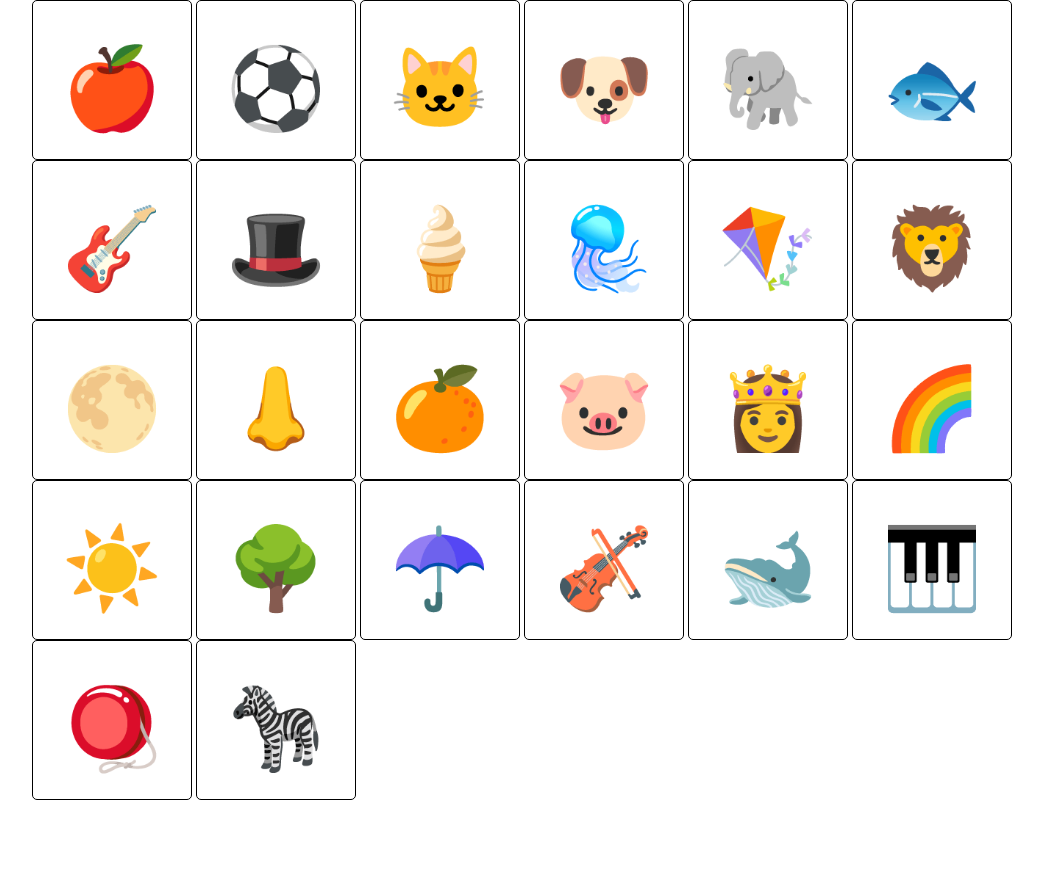
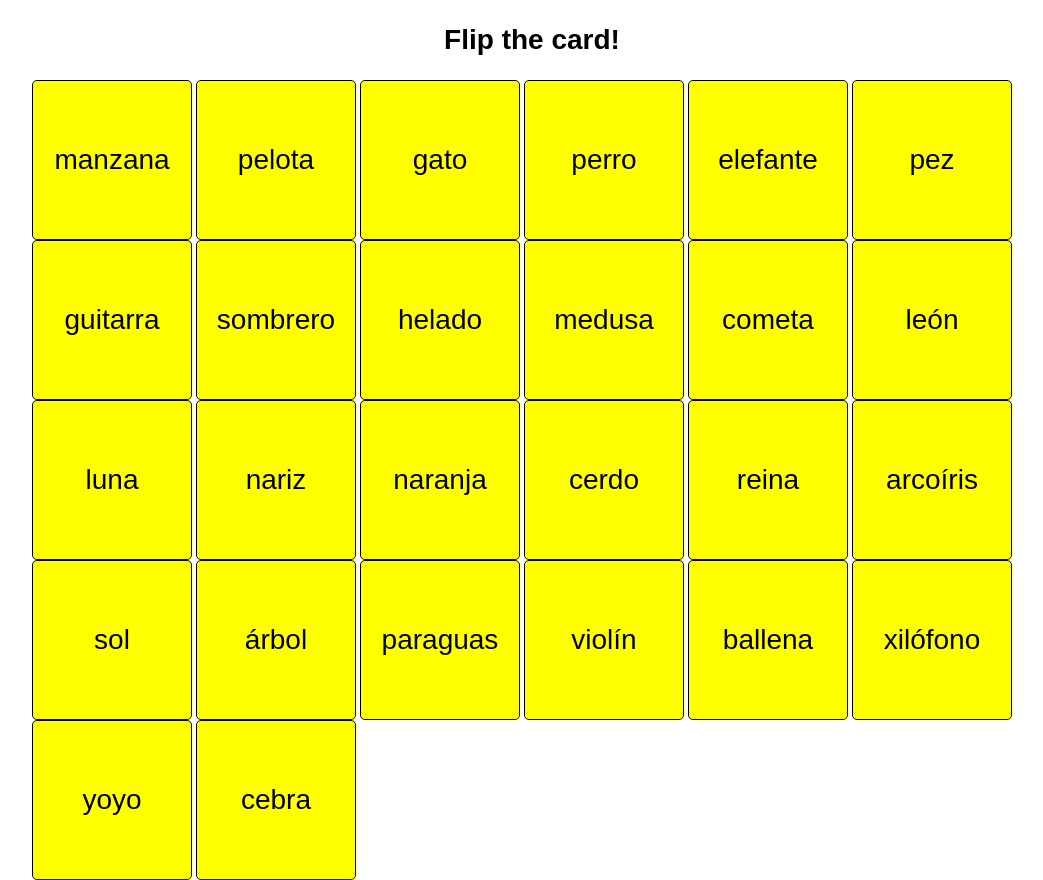
Before and after one commit to pamelaiman/tile-flip, a React (Vite) app: page / in a window 1280 px wide. Shown: the whole page, without its empty margins (108-1151 px from the left). Before the commit the page ends 817 px from the top, so only its background shows below. Built offline with nearby package versions, Linux system fonts and the light colour scheme.

Commit message:
flashcards

```diff
--- a/index.html
+++ b/index.html
@@ -4,7 +4,7 @@
         <meta charset="UTF-8" />
         <link rel="icon" type="image/svg+xml" href="/vite.svg" />
         <meta name="viewport" content="width=device-width, initial-scale=1.0" />
-        <title>Pamela's Toddler Tile Flip</title>
+        <title>Pamela's Spanish Flashcards</title>
     </head>
     <body>
         <div id="root"></div>
--- a/src/App.jsx
+++ b/src/App.jsx
@@ -10,10 +10,15 @@ export default function App() {
         <Box
             key={square.id}
             on={square.on}
-            word={square.word}
             emoji={square.emoji}
+            spanishword={square.spanishword}
         />
     ));
 
-    return <main>{squareElements}</main>;
+    return (
+        <main>
+            <h1>Flip the card!</h1>
+            {squareElements}
+        </main>
+    );
 }
--- a/src/Box.jsx
+++ b/src/Box.jsx
@@ -10,9 +10,9 @@ export default function Box(props) {
     return (
         <div onClick={flipCard} className="box">
             {showWord ? (
-                <div className="Word">{props.word}</div>
+                <div className="Emoji">{props.emoji}</div>
             ) : (
-                <div className="Emoji">{props.emoji}</div>
+                <div className="SpanishWord">{props.spanishword}</div>
             )}
         </div>
     );
--- a/src/Boxes.jsx
+++ b/src/Boxes.jsx
@@ -2,157 +2,157 @@ export default [
     {
         id: 1,
         on: false,
-        word: "apple",
         emoji: "🍎",
+        spanishword: "manzana",
     },
     {
         id: 2,
         on: false,
-        word: "ball",
         emoji: "⚽️",
+        spanishword: "pelota",
     },
     {
         id: 3,
         on: false,
-        word: "cat",
         emoji: "🐱",
+        spanishword: "gato",
     },
     {
         id: 4,
         on: false,
-        word: "dog",
         emoji: "🐶",
+        spanishword: "perro",
     },
     {
         id: 5,
         on: false,
-        word: "elephant",
         emoji: "🐘",
+        spanishword: "elefante",
     },
     {
         id: 6,
         on: false,
-        word: "fish",
         emoji: "🐟",
+        spanishword: "pez",
     },
     {
         id: 7,
         on: false,
-        word: "guitar",
         emoji: "🎸",
+        spanishword: "guitarra",
     },
     {
         id: 8,
         on: false,
-        word: "hat",
         emoji: "🎩",
+        spanishword: "sombrero",
     },
     {
         id: 9,
         on: false,
-        word: "ice-cream",
         emoji: "🍦",
+        spanishword: "helado",
     },
     {
         id: 10,
         on: false,
-        word: "jellyfish",
         emoji: "🪼",
+        spanishword: "medusa",
     },
     {
         id: 11,
         on: false,
-        word: "kite",
         emoji: "🪁",
+        spanishword: "cometa",
     },
     {
         id: 12,
         on: false,
-        word: "lion",
         emoji: "🦁",
+        spanishword: "león",
     },
     {
         id: 13,
         on: false,
-        word: "moon",
         emoji: "🌕",
+        spanishword: "luna",
     },
     {
         id: 14,
         on: false,
-        word: "nose",
         emoji: "👃",
+        spanishword: "nariz",
     },
     {
         id: 15,
         on: false,
-        word: "orange",
         emoji: "🍊",
+        spanishword: "naranja",
     },
     {
         id: 16,
         on: false,
-        word: "pig",
         emoji: "🐷",
+        spanishword: "cerdo",
     },
     {
         id: 17,
         on: false,
-        word: "queen",
         emoji: "👸",
+        spanishword: "reina",
     },
     {
         id: 18,
         on: false,
-        word: "rainbow",
         emoji: "🌈",
+        spanishword: "arcoíris",
     },
     {
         id: 19,
         on: false,
-        word: "sun",
         emoji: "☀️",
+        spanishword: "sol",
     },
     {
         id: 20,
         on: false,
-        word: "tree",
         emoji: "🌳",
+        spanishword: "árbol",
     },
     {
         id: 21,
         on: false,
-        word: "umbrella",
         emoji: "☂️",
+        spanishword: "paraguas",
     },
     {
         id: 22,
         on: false,
-        word: "violin",
         emoji: "🎻",
+        spanishword: "violín",
     },
     {
         id: 23,
         on: false,
-        word: "whale",
         emoji: "🐋",
+        spanishword: "ballena",
     },
     {
         id: 24,
         on: false,
-        word: "xylophone",
         emoji: "🎹",
+        spanishword: "xilófono",
     },
     {
         id: 25,
         on: false,
-        word: "yoyo",
         emoji: "🪀",
+        spanishword: "yoyo",
     },
     {
         id: 26,
         on: false,
-        word: "zebra",
         emoji: "🦓",
+        spanishword: "cebra",
     },
 ];
--- a/src/style.css
+++ b/src/style.css
@@ -13,23 +13,23 @@
     align-content: center;
     align-items: center;
     text-align: center;
+    background-color: yellow;
 }
 
-.Word,.Emoji {
+.Emoji,.SpanishWord {
     text-align: center;
     width: 100%;
 }
 
-.Word {
+.SpanishWord, h1 {
     font-size: 1.75rem;
-    padding: 1rem;
-    font-family: Arial, Helvetica, sans-serif;
-    overflow: hidden;
+    font-family: Arial, Helvetica, sans-serif
+}
 
+h1 {
+    text-align: center;
 }
 
 .Emoji {
-    font-size: 5rem;
-    padding: 1.75rem;
-
+    font-size: 3rem;
 }
```
